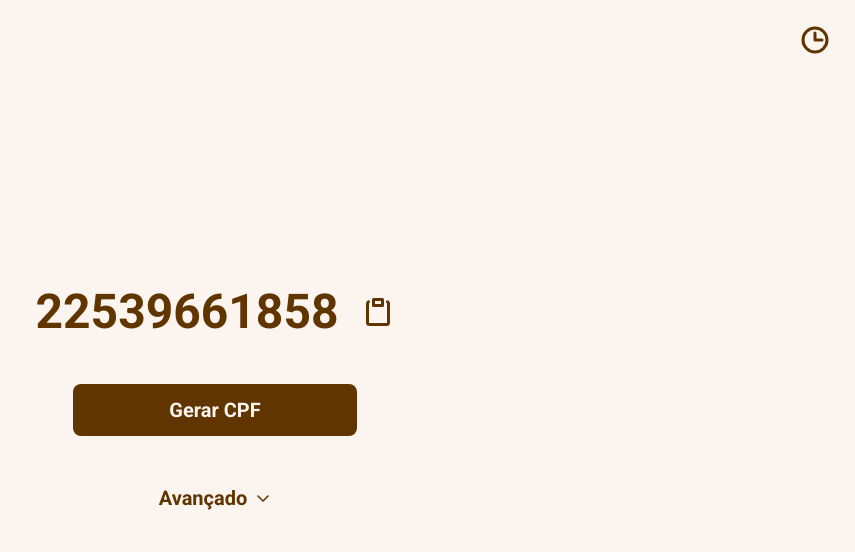
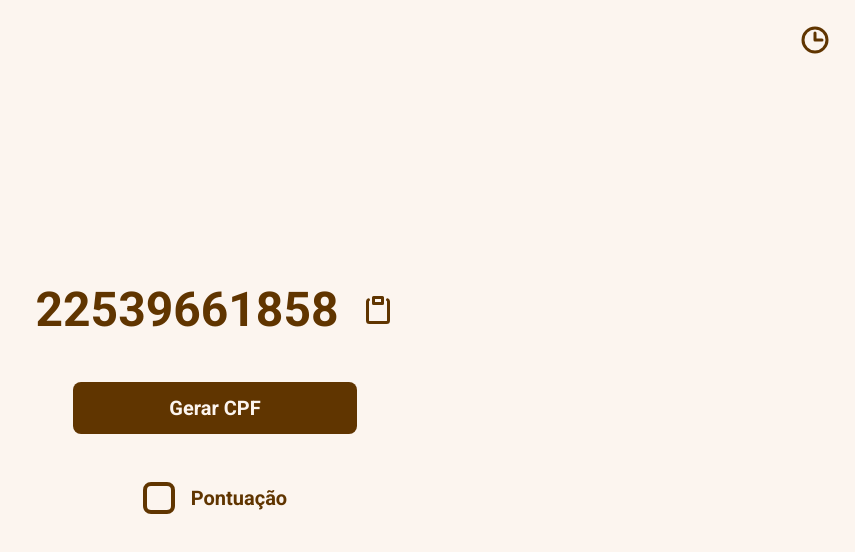
Before and after one commit to luannzin/cpf-social, a Next.js app: page / in a window 1280 px wide. Shown: the top 552 px of the page, without its empty margins (425-1280 px from the left). Built offline with nearby package versions, Linux system fonts and the light colour scheme.

Commit message:
feat: new Checkbox component and add punctuation option

```diff
--- /dev/null
+++ b/app/helpers/formatCpf.ts
@@ -0,0 +1,5 @@
+export const formatCpf = (value: string) => {
+  const cpf = value.replace(/\D/g, "");
+
+  return cpf.replace(/(\d{3})(\d{3})(\d{3})(\d{2})/g, "$1.$2.$3-$4");
+};
--- a/app/page.tsx
+++ b/app/page.tsx
@@ -15,16 +15,9 @@ import { formatWaitingTime } from "./helpers/formatWaitingTime";
 import { motion } from "framer-motion";
 import { CaretDown, Clock, Copy, Trash } from "@phosphor-icons/react";
 
-import {
-  Sheet,
-  SheetContent,
-  SheetDescription,
-  SheetHeader,
-  SheetTitle,
-  SheetTrigger,
-} from "@/components/ui/sheet";
-
-// import { toast } from "sonner";
+import { Sheet, SheetContent, SheetTrigger } from "@/components/ui/sheet";
+import { Checkbox } from "@/components/ui/checkbox";
+import { formatCpf } from "./helpers/formatCpf";
 
 export default function Home() {
   const [isCopied, setIsCopied] = useState(false);
@@ -33,7 +26,9 @@ export default function Home() {
   const [recentCpfs, setRecentCpfs] = useState<
     { cpf: string; date: Date; isCopied: boolean }[]
   >([]);
-  const [isAdvanced, setIsAdvanced] = useState<boolean>(false);
+  const [isPunctuation, setIsPunctuation] = useState<boolean>(
+    localStorage.getItem("@CpfSocial:punctuation") === "true" || false
+  );
 
   useEffect(() => {
     setCpf(generateCpf());
@@ -54,7 +49,7 @@ export default function Home() {
   }, [cpf]);
 
   const copyCpf = () => {
-    navigator.clipboard.writeText(cpf);
+    navigator.clipboard.writeText(isPunctuation ? formatCpf(cpf) : cpf);
     setIsCopied(true);
 
     const timeout = setTimeout(() => {
@@ -65,7 +60,7 @@ export default function Home() {
   };
 
   useEffect(() => {
-    if (cpf === "00000000000") return;
+    if (cpf === "00000000000" || cpf === "000.000.000-00") return;
     let recentsLocalStorage: {
       cpf: string;
       date: Date;
@@ -79,7 +74,7 @@ export default function Home() {
     }
 
     recentsLocalStorage.push({
-      cpf,
+      cpf: isPunctuation ? formatCpf(cpf) : cpf,
       date: new Date(),
       isCopied: false,
     });
@@ -91,6 +86,10 @@ export default function Home() {
       JSON.stringify(recentsLocalStorage)
     );
   }, [cpf]);
+
+  useEffect(() => {
+    localStorage.setItem("@CpfSocial:punctuation", String(isPunctuation));
+  }, [isPunctuation]);
 
   return (
     <>
@@ -169,7 +168,7 @@ export default function Home() {
             <TooltipTrigger onClick={copyCpf}>
               <div className="flex gap-6 items-center">
                 <span className="text-5xl font-bold text-orange-700">
-                  {cpf}
+                  {isPunctuation ? formatCpf(cpf) : cpf}
                 </span>
 
                 <CopyAndPaste isCopied={isCopied} size={8} />
@@ -193,7 +192,7 @@ export default function Home() {
         >
           Gerar CPF
         </motion.button>
-        <motion.div
+        {/* <motion.div
           onClick={() => setIsAdvanced(!isAdvanced)}
           className="flex gap-2 text-orange-700 items-center cursor-pointer select-none"
         >
@@ -204,7 +203,15 @@ export default function Home() {
               !isAdvanced ? "rotate-0" : "rotate-180"
             } transition-all duration-300 ease-in-out stroke-orange-700`}
           />
-        </motion.div>
+        </motion.div> */}
+        <div className="flex items-center gap-4">
+          <Checkbox
+            checked={isPunctuation}
+            onCheckedChange={(value: boolean) => setIsPunctuation(value)}
+            className="size-8 rounded-lg border-orange-700 border-4 data-[state=checked]:bg-white !text-orange-700"
+          />
+          <strong className="text-xl text-orange-700">Pontuação</strong>
+        </div>
       </div>
     </>
   );
--- /dev/null
+++ b/components/ui/checkbox.tsx
@@ -0,0 +1,30 @@
+"use client"
+
+import * as React from "react"
+import * as CheckboxPrimitive from "@radix-ui/react-checkbox"
+import { Check } from "lucide-react"
+
+import { cn } from "@/lib/utils"
+
+const Checkbox = React.forwardRef<
+  React.ElementRef<typeof CheckboxPrimitive.Root>,
+  React.ComponentPropsWithoutRef<typeof CheckboxPrimitive.Root>
+>(({ className, ...props }, ref) => (
+  <CheckboxPrimitive.Root
+    ref={ref}
+    className={cn(
+      "peer h-4 w-4 shrink-0 rounded-sm border border-primary ring-offset-background focus-visible:outline-none focus-visible:ring-2 focus-visible:ring-ring focus-visible:ring-offset-2 disabled:cursor-not-allowed disabled:opacity-50 data-[state=checked]:bg-primary data-[state=checked]:text-primary-foreground",
+      className
+    )}
+    {...props}
+  >
+    <CheckboxPrimitive.Indicator
+      className={cn("flex items-center justify-center text-current")}
+    >
+      <Check className="h-4 w-4" />
+    </CheckboxPrimitive.Indicator>
+  </CheckboxPrimitive.Root>
+))
+Checkbox.displayName = CheckboxPrimitive.Root.displayName
+
+export { Checkbox }
--- a/package.json
+++ b/package.json
@@ -12,6 +12,7 @@
     "@emotion/core": "^11.0.0",
     "@emotion/react": "^11.11.3",
     "@phosphor-icons/react": "^2.0.15",
+    "@radix-ui/react-checkbox": "^1.0.4",
     "@radix-ui/react-dialog": "^1.0.5",
     "@radix-ui/react-slot": "^1.0.2",
     "@radix-ui/react-tooltip": "^1.0.7",
```
Also changed, not shown: 1 other file (tests, documents, lock files or other folders).
